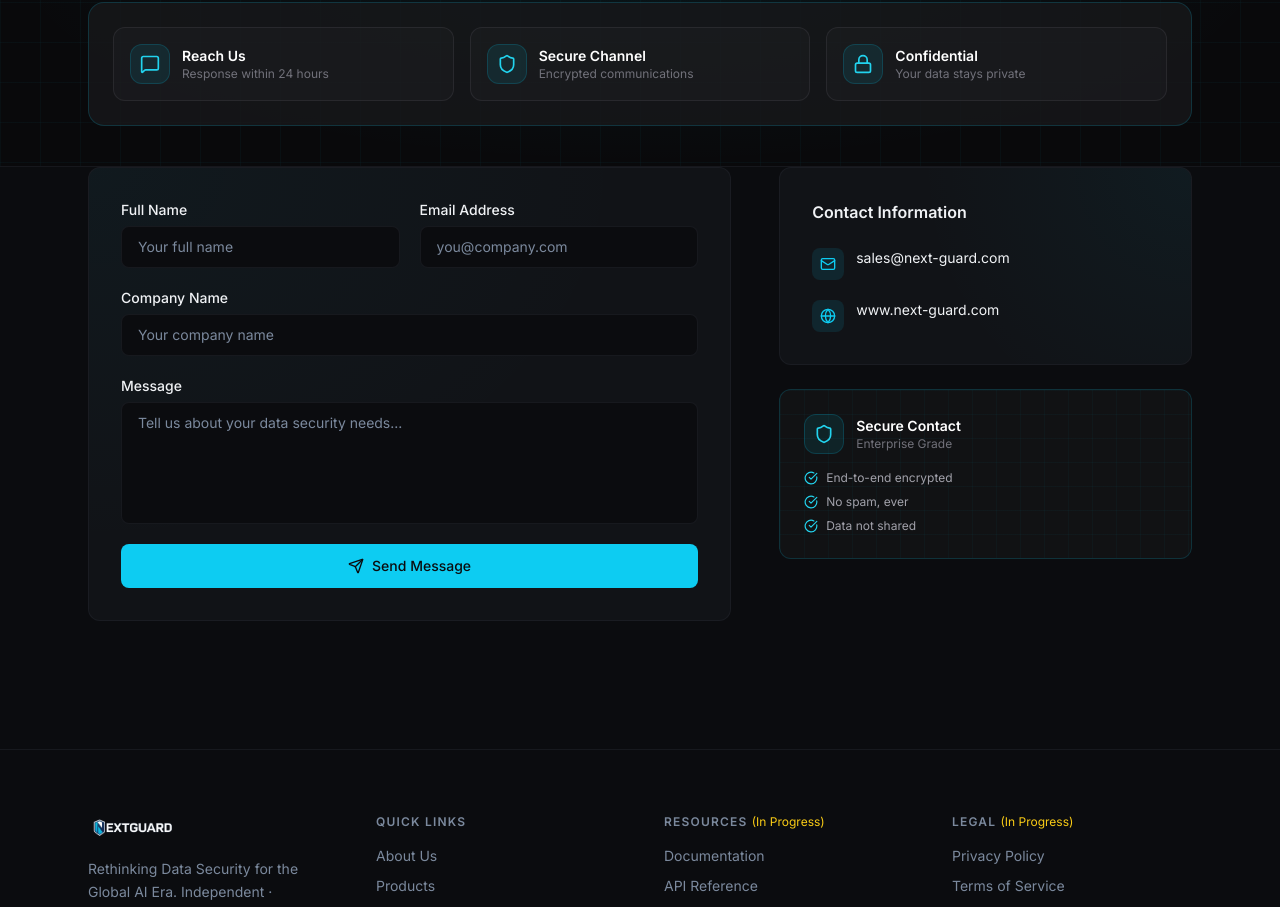
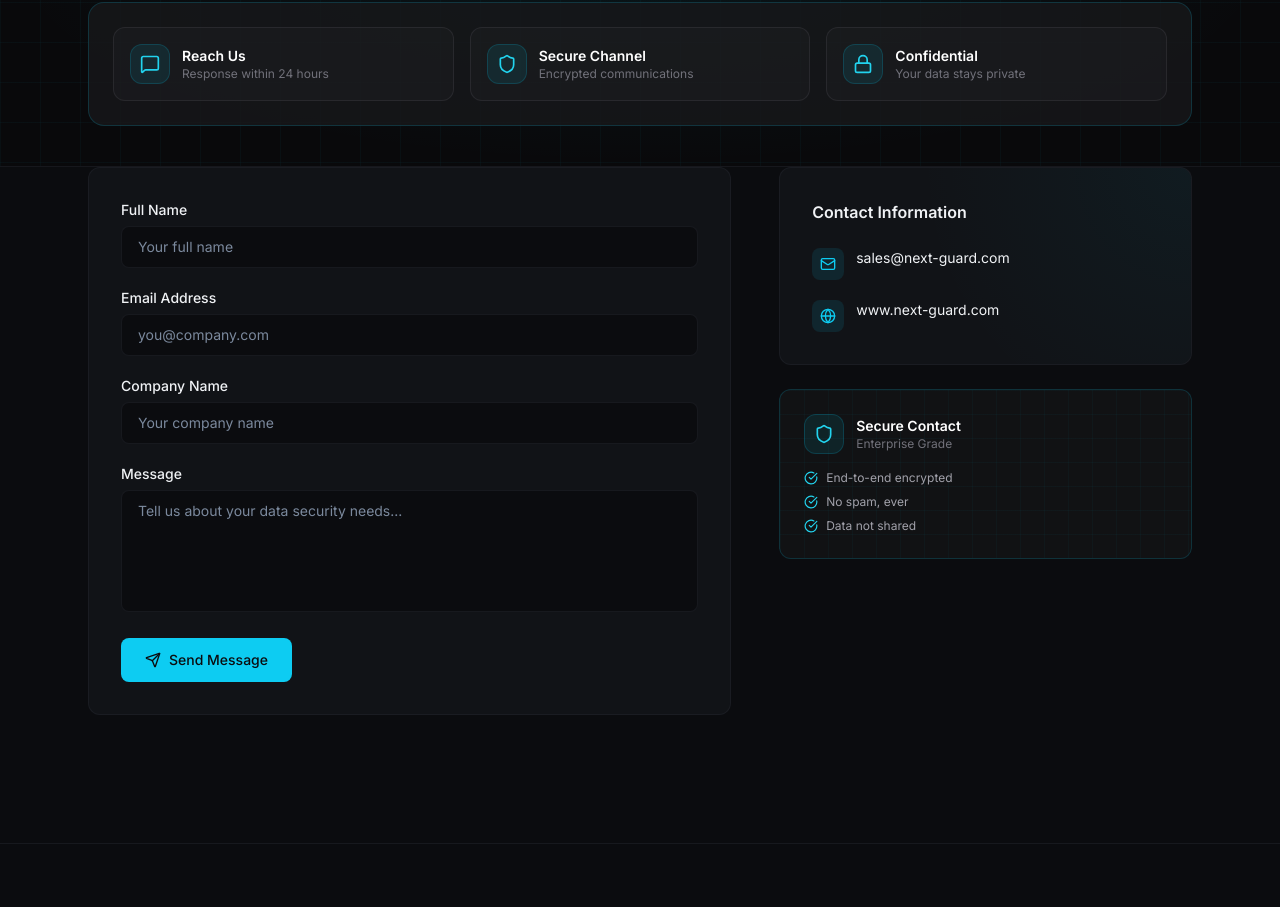
Before and after one commit to NextGuard-hk/nextguard-website, a Next.js app: page /contact in a window 1280 px wide. Shown: the part 468-1375 px from the top of the page. Built offline with nearby package versions, Linux system fonts and the light colour scheme.

Commit message:
Update contact form to POST data to API with loading state and error handling

```diff
--- a/components/contact-page.tsx
+++ b/components/contact-page.tsx
@@ -9,10 +9,36 @@ import { Mail, Globe, Send, CheckCircle, Shield, MessageSquare, Lock } from "luc
 export function ContactPage() {
   const { t } = useLanguage()
   const [submitted, setSubmitted] = useState(false)
+  const [submitting, setSubmitting] = useState(false)
+  const [error, setError] = useState("")
 
-  function handleSubmit(e: React.FormEvent<HTMLFormElement>) {
+  async function handleSubmit(e: React.FormEvent<HTMLFormElement>) {
     e.preventDefault()
+    setSubmitting(true)
+    setError("")
+    const form = e.currentTarget
+    const formData = {
+      fullName: (form.elements.namedItem("name") as HTMLInputElement).value,
+      email: (form.elements.namedItem("email") as HTMLInputElement).value,
+      company: (form.elements.namedItem("company") as HTMLInputElement).value,
+      message: (form.elements.namedItem("message") as HTMLTextAreaElement).value,
+    }
+    try {
+      const res = await fetch("/api/contact", {
+        method: "POST",
+        headers: { "Content-Type": "application/json" },
+        body: JSON.stringify(formData),
+      })
+      if (res.ok) {
         setSubmitted(true)
+      } else {
+        setError("Failed to send message. Please try again.")
+      }
+    } catch (err) {
+      setError("Network error. Please try again.")
+    } finally {
+      setSubmitting(false)
+    }
   }
 
   return (
@@ -56,18 +82,12 @@ export function ContactPage() {
         <div className="mx-auto max-w-6xl px-6">
           <div className="grid gap-12 lg:grid-cols-5">
             {/* Form */}
-            <AnimateIn className="lg:col-span-3">
-              <div className="rounded-xl border border-border/50 bg-card p-6 md:p-8 relative overflow-hidden">
-                <div className="absolute inset-0 bg-[radial-gradient(ellipse_at_top_left,rgba(6,182,212,0.04),transparent_60%)]" />
-                <div className="relative">
+            <AnimateIn delay={100} className="lg:col-span-3">
+              <div className="rounded-xl border border-border/50 bg-card p-6 md:p-8">
                 {submitted ? (
-                    <div className="flex flex-col items-center justify-center py-16 text-center">
-                      <div className="w-16 h-16 rounded-full bg-cyan-500/10 border border-cyan-500/30 flex items-center justify-center mb-4">
-                        <CheckCircle className="h-8 w-8 text-cyan-400" />
-                      </div>
-                      <h3 className="mt-4 text-xl font-semibold text-foreground">
-                        {t.contact.form.successTitle}
-                      </h3>
+                  <div className="flex flex-col items-center justify-center py-12 text-center">
+                    <CheckCircle className="h-12 w-12 text-green-500 mb-4" />
+                    <h3 className="text-lg font-semibold text-foreground">{t.contact.form.successTitle}</h3>
                     <p className="mt-2 text-sm text-muted-foreground">{t.contact.form.successMessage}</p>
                     <button
                       onClick={() => setSubmitted(false)}
@@ -77,10 +97,14 @@ export function ContactPage() {
                     </button>
                   </div>
                 ) : (
-                    <form onSubmit={handleSubmit} className="flex flex-col gap-5">
-                      <div className="grid gap-5 sm:grid-cols-2">
-                        <div className="flex flex-col gap-1.5">
-                          <label htmlFor="name" className="text-sm font-medium text-foreground">
+                  <form onSubmit={handleSubmit} className="space-y-5">
+                    {error && (
+                      <div className="bg-red-500/10 border border-red-500/30 rounded-lg p-3">
+                        <p className="text-red-400 text-sm">{error}</p>
+                      </div>
+                    )}
+                    <div>
+                      <label htmlFor="name" className="block text-sm font-medium text-foreground mb-1.5">
                         {t.contact.form.name}
                       </label>
                       <input
@@ -88,11 +112,11 @@ export function ContactPage() {
                         type="text"
                         required
                         placeholder={t.contact.form.namePlaceholder}
-                            className="rounded-lg border border-border/50 bg-background px-4 py-2.5 text-sm text-foreground placeholder:text-muted-foreground focus:border-primary/50 focus:outline-none focus:ring-1 focus:ring-primary/50"
+                        className="w-full rounded-lg border border-border/50 bg-background px-4 py-2.5 text-sm text-foreground placeholder:text-muted-foreground focus:border-primary/50 focus:outline-none focus:ring-1 focus:ring-primary/50"
                       />
                     </div>
-                        <div className="flex flex-col gap-1.5">
-                          <label htmlFor="email" className="text-sm font-medium text-foreground">
+                    <div>
+                      <label htmlFor="email" className="block text-sm font-medium text-foreground mb-1.5">
                         {t.contact.form.email}
                       </label>
                       <input
@@ -100,23 +124,22 @@ export function ContactPage() {
                         type="email"
                         required
                         placeholder={t.contact.form.emailPlaceholder}
-                            className="rounded-lg border border-border/50 bg-background px-4 py-2.5 text-sm text-foreground placeholder:text-muted-foreground focus:border-primary/50 focus:outline-none focus:ring-1 focus:ring-primary/50"
+                        className="w-full rounded-lg border border-border/50 bg-background px-4 py-2.5 text-sm text-foreground placeholder:text-muted-foreground focus:border-primary/50 focus:outline-none focus:ring-1 focus:ring-primary/50"
                       />
                     </div>
-                      </div>
-                      <div className="flex flex-col gap-1.5">
-                        <label htmlFor="company" className="text-sm font-medium text-foreground">
+                    <div>
+                      <label htmlFor="company" className="block text-sm font-medium text-foreground mb-1.5">
                         {t.contact.form.company}
                       </label>
                       <input
                         id="company"
                         type="text"
                         placeholder={t.contact.form.companyPlaceholder}
-                          className="rounded-lg border border-border/50 bg-background px-4 py-2.5 text-sm text-foreground placeholder:text-muted-foreground focus:border-primary/50 focus:outline-none focus:ring-1 focus:ring-primary/50"
+                        className="w-full rounded-lg border border-border/50 bg-background px-4 py-2.5 text-sm text-foreground placeholder:text-muted-foreground focus:border-primary/50 focus:outline-none focus:ring-1 focus:ring-primary/50"
                       />
                     </div>
-                      <div className="flex flex-col gap-1.5">
-                        <label htmlFor="message" className="text-sm font-medium text-foreground">
+                    <div>
+                      <label htmlFor="message" className="block text-sm font-medium text-foreground mb-1.5">
                         {t.contact.form.message}
                       </label>
                       <textarea
@@ -124,21 +147,22 @@ export function ContactPage() {
                         required
                         rows={5}
                         placeholder={t.contact.form.messagePlaceholder}
-                          className="resize-none rounded-lg border border-border/50 bg-background px-4 py-2.5 text-sm text-foreground placeholder:text-muted-foreground focus:border-primary/50 focus:outline-none focus:ring-1 focus:ring-primary/50"
+                        className="w-full resize-none rounded-lg border border-border/50 bg-background px-4 py-2.5 text-sm text-foreground placeholder:text-muted-foreground focus:border-primary/50 focus:outline-none focus:ring-1 focus:ring-primary/50"
                       />
                     </div>
                     <button
                       type="submit"
-                        className="group inline-flex items-center justify-center gap-2 rounded-lg bg-primary px-6 py-3 text-sm font-medium text-primary-foreground transition-all duration-200 hover:bg-primary/90"
+                      disabled={submitting}
+                      className="group inline-flex items-center justify-center gap-2 rounded-lg bg-primary px-6 py-3 text-sm font-medium text-primary-foreground transition-all duration-200 hover:bg-primary/90 disabled:opacity-50"
                     >
                       <Send className="h-4 w-4" />
-                        {t.contact.form.submit}
+                      {submitting ? "Sending..." : t.contact.form.submit}
                     </button>
                   </form>
                 )}
               </div>
-              </div>
             </AnimateIn>
+
             {/* Contact Info */}
             <AnimateIn delay={200} className="lg:col-span-2">
               <div className="flex flex-col gap-6">
```
Lines whose indentation alone changed are shown as unchanged.
